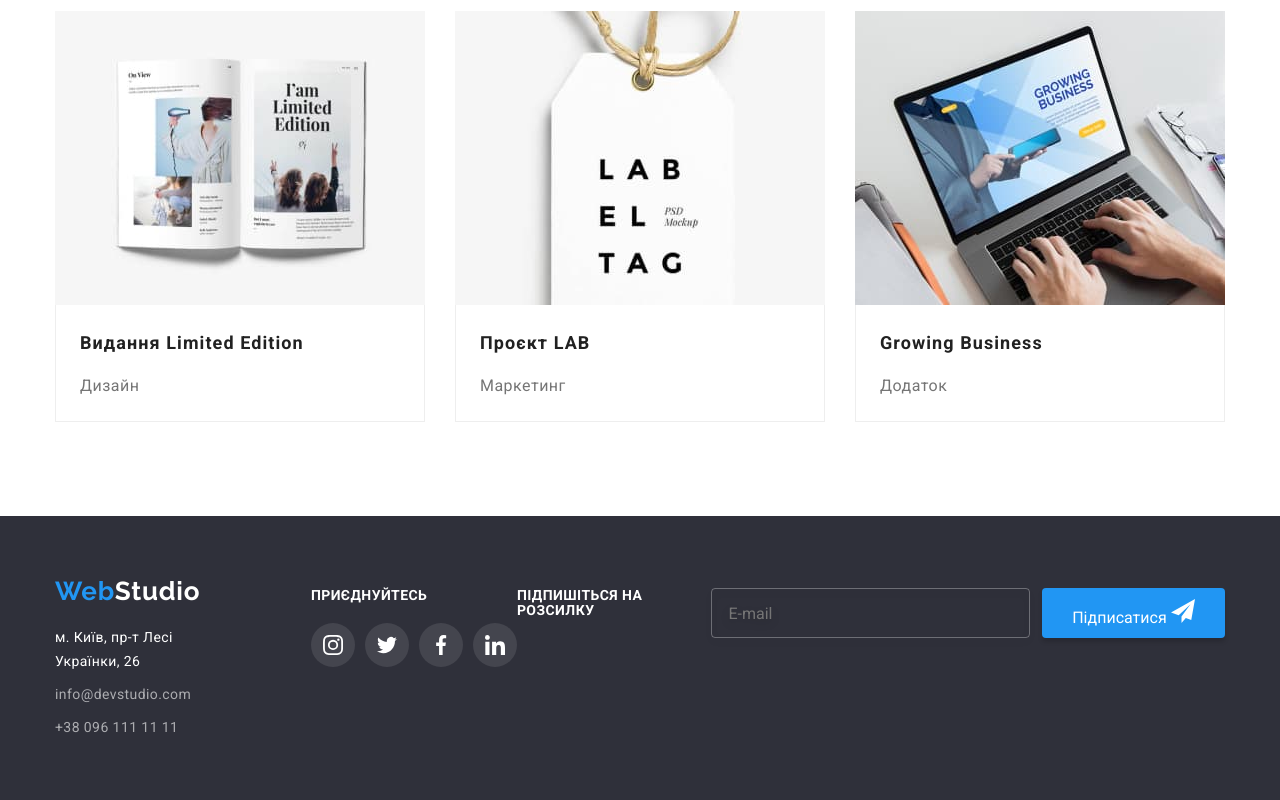
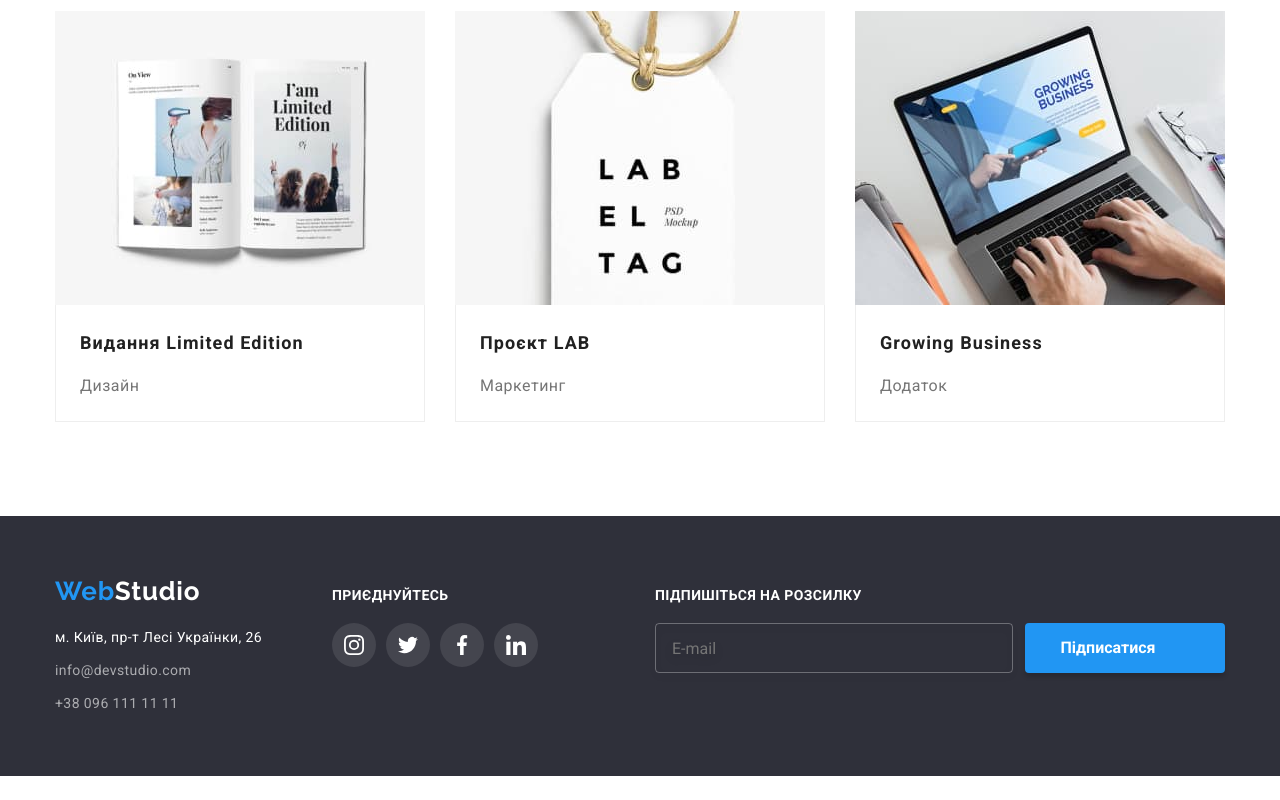
Before and after one commit to YuliyaBondG/goit-markup-hw-06, a plain HTML site: page portfolio.html in a window 1280 px wide. Shown: the part 1146-1946 px from the top of the page. After the commit the page ends 1922 px from the top, so only its background shows below. Drawn offline with nearby package versions, Linux system fonts and the light colour scheme.

Commit message:
ДЗ-6 correct

```diff
--- a/css/styles.css
+++ b/css/styles.css
@@ -730,12 +730,12 @@ color: var(--primary-white-color);
 
 }
 .subscription{
-  display:flex;
-  align-items: center;
-  justify-content:center;
+ position: relative;
+ margin-left: auto;
+}
+.subscription-wrap{
+  display: flex;
   gap: 12px;
-
-
 }
 .subscription-label{
 font-family: 'Roboto';
@@ -748,7 +748,7 @@ text-transform: uppercase;
 color: #FFFFFF;
 margin-bottom: 20px;
 display: block;
-align-items: center;
+text-align: left;
 
 }
 .subscription-button{
@@ -758,11 +758,15 @@ background: #2196F3;
 box-shadow: 0px 4px 4px rgba(0, 0, 0, 0.15);
 border-radius: 4px;
 color: #FFFFFF;
-text-align: center;
+font-family: 'Roboto', sans-serif;
+font-weight: 700;
+font-size: 16px;
 justify-content: center;
-display: inline-block;
+display: flex;
+align-items: center;
 padding: 10px 28px;
 border: none;
+gap: 10px;
 }
 .subscription-input{
 width: 358px;
@@ -772,6 +776,7 @@ filter: drop-shadow(0px 4px 4px rgba(0, 0, 0, 0.15));
 border-radius: 4px;
 background-color: transparent;
 padding-left: 16px;
+outline: none;
 }
 
 
@@ -814,6 +819,11 @@ padding-left: 16px;
   justify-content: center;
   cursor: pointer;
 }
+
+.modal-close-icon:hover,
+.modal-close-icon:focus{
+fill:#2196F3
+}
 .backdrop.is-hidden{
   opacity: 0;
   visibility: hidden;
@@ -844,6 +854,7 @@ margin-bottom: 12px;
   position: relative;
 
 }
+
 .modal-field{
   margin-bottom: 10px;
 }
@@ -898,9 +909,8 @@ color: rgba(117, 117, 117, 0.5);
 .checkbox-label{
 display: flex;
 align-items: center;
-font-family: 'Roboto';
-font-style: normal;
-font-weight: 400;
+justify-content: center;
+font-family: 'Roboto', sans-serif;
 font-size: 14px;
 line-height: 1.71;
 color: #757575;
@@ -913,6 +923,9 @@ gap: 7px;
   height: 15px;
   border: 2px solid #212121;
   border-radius: 4px;
+}
+.checkbox-link{
+  color: #2196F3;
 }
 .checkbox:checked + .checkbox-icon{
   border-color: #2196F3;
--- a/portfolio.html
+++ b/portfolio.html
@@ -228,8 +228,9 @@ href="https://cdnjs.cloudflare.com/ajax/libs/modern-normalize/1.1.0/modern-norma
                         </li>
                     </ul>
             </div>
-            <div class="subscription">
+            <form class="subscription">
                 <label for="subscription-email" class="subscription-label">Підпишіться на розсилку</label>
+                <div class="subscription-wrap">
                 <input
                 type="email"
                 name="subscription-email" class="subscription-input"
@@ -241,6 +242,7 @@ href="https://cdnjs.cloudflare.com/ajax/libs/modern-normalize/1.1.0/modern-norma
                     </svg>
                 </button>
             </div>
+            </form>
             </div>
         </footer>
 </body>
```
Also changed, not shown: index.html (+5 -2 lines).
